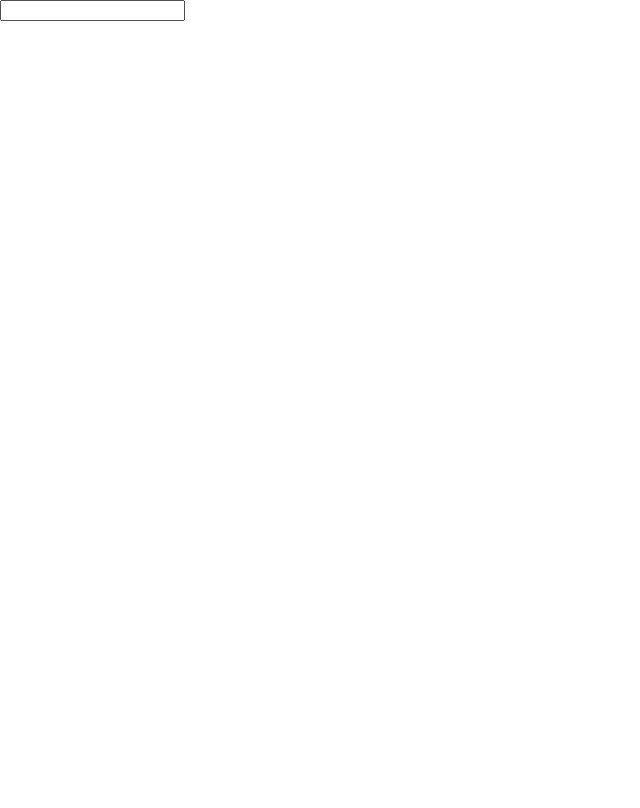
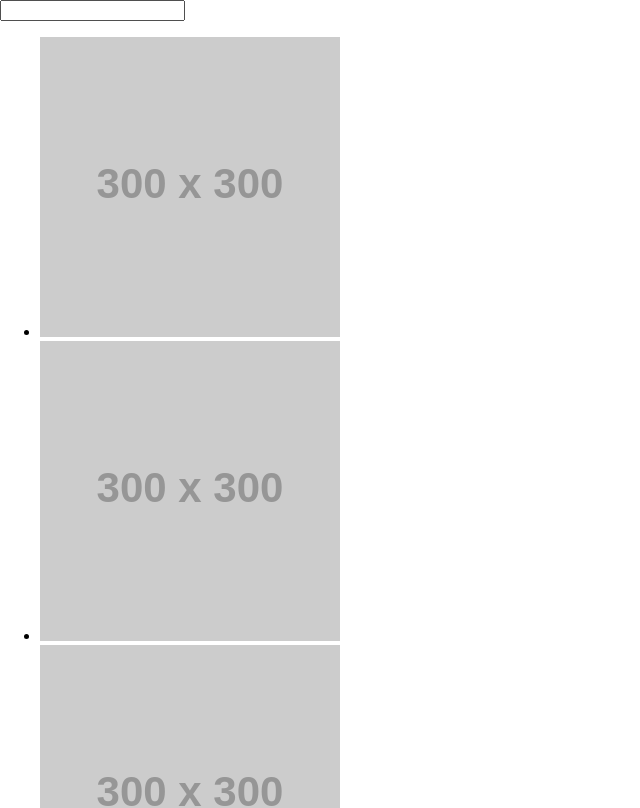
Before and after one commit to luis-agm/react-gif-search, a React app: page / in a window 1280 px wide. Shown: the top 808 px of the page, without its empty margins (0-640 px from the left). Built offline with nearby package versions, Linux system fonts and the light colour scheme.

Commit message:
Component structure

```diff
--- a/src/App.js
+++ b/src/App.js
@@ -1,8 +1,29 @@
 import React, { Component } from 'react';
 import SearchBar from './components/SearchBar'
+import GifList from './components/GifList'
 import './App.css';
 
 class App extends Component {
+  constructor() {
+        super();
+
+        this.state = {
+            gifs: [
+                {
+                    id: 1,
+                    url: 'http://fakeimg.pl/300/'
+                },
+                {
+                    id: 2,
+                    url: 'http://fakeimg.pl/300/'
+                },
+                {
+                    id: 3,
+                    url: 'http://fakeimg.pl/300/'
+                }
+            ]
+        }
+    }
 
   handleTermChange(term) {
     console.log(term);
@@ -12,6 +33,7 @@ class App extends Component {
     return (
       <div className="greeting">
         <SearchBar onTermChange={this.handleTermChange}></SearchBar>
+        <GifList gifs={this.state.gifs} />
       </div>
     );
   }
--- /dev/null
+++ b/src/components/GifItem.js
@@ -0,0 +1,11 @@
+import React from 'react';
+
+const GifItem = (props) => {
+  return (
+    <li>
+      <img src={props.gif.url} alt='Animated GIF.'/>
+    </li>
+  )
+};
+
+export default GifItem;
--- /dev/null
+++ b/src/components/GifList.js
@@ -0,0 +1,14 @@
+import React from 'react';
+import GifItem from './GifItem';
+
+const GifList = (props) => {
+  const gifItems = props.gifs.map((image) => {
+    return <GifItem key={image.id} gif={image} />
+  });
+
+  return (
+    <ul>{gifItems}</ul>
+  );
+};
+
+export default GifList;
```
Also changed, not shown: 1 other file (tests, documents, lock files or other folders).
